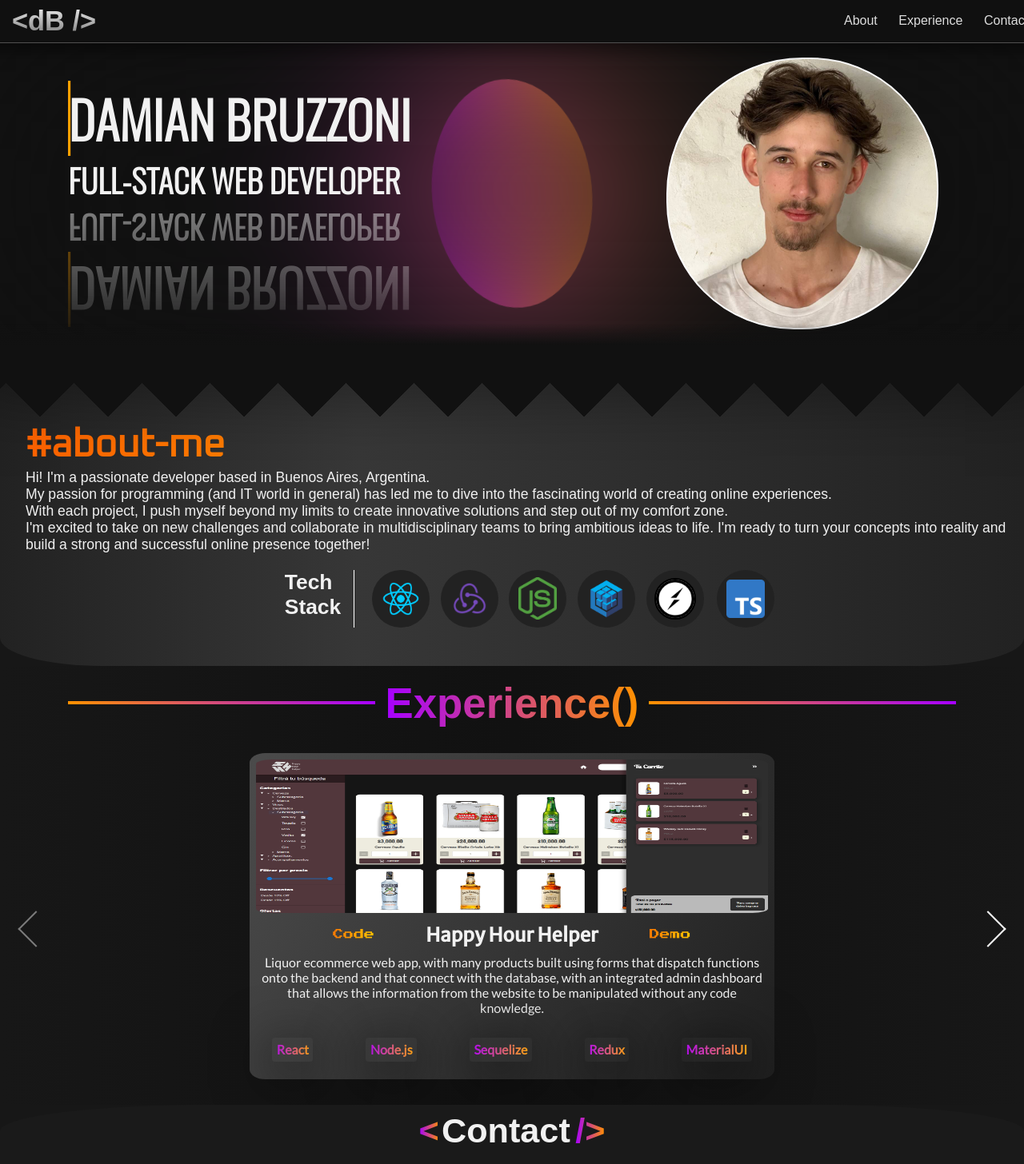
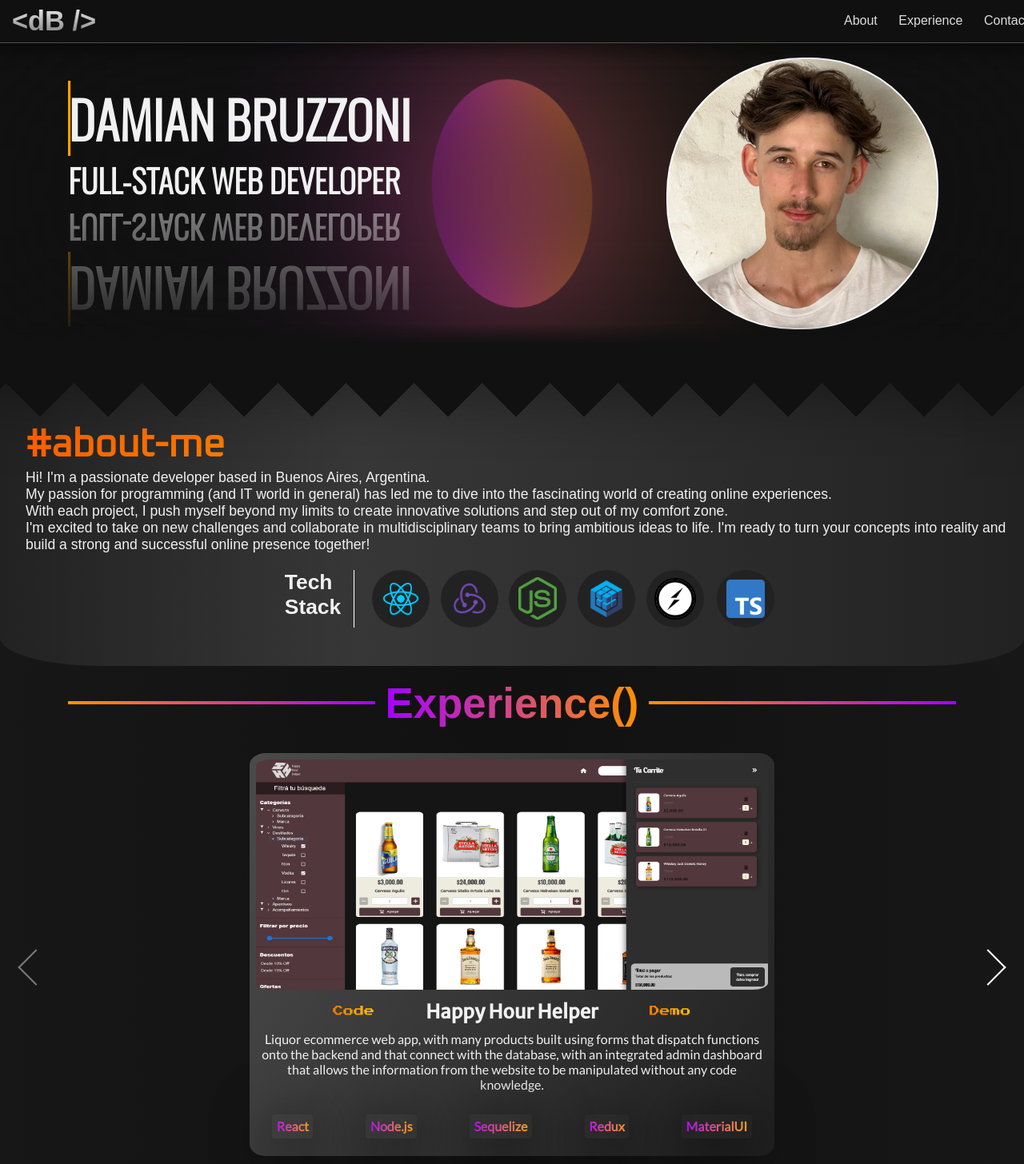
Before and after one commit to Loloming/Portafolio, a React (Vite) app in the folder client/: page / in a window 1280 px wide. Shown: the top 1456 px of the page at 80% size. Built offline with nearby package versions, Linux system fonts and the light colour scheme; a web font is replaced by a local one.

Commit message:
fix: card image height in PC media incremented

```diff
--- a/client/src/components/Card/Card.module.css
+++ b/client/src/components/Card/Card.module.css
@@ -37,7 +37,7 @@
 
 .card_image {
     width: 100%;
-    height: 12rem;
+    height: 18rem;
     border-radius: 3%;
 }
 
```
